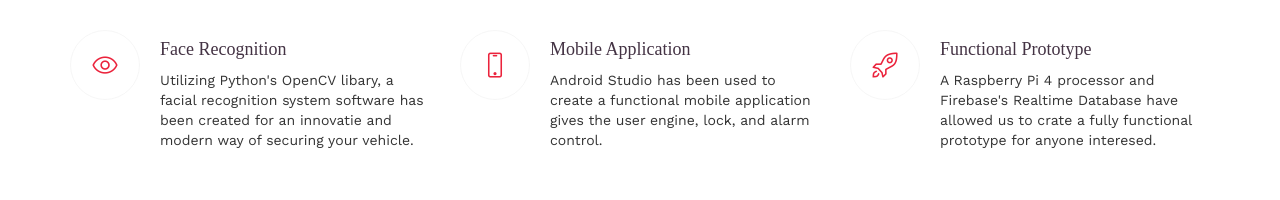
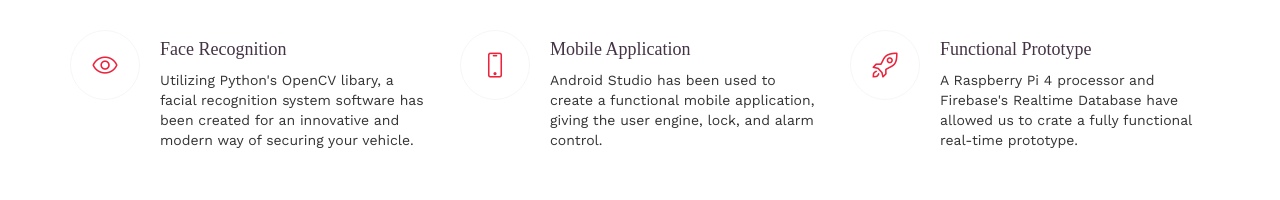
Before and after one commit to sherm048/sherm048.github.io, a plain HTML site: page index.html in a window 1280 px wide. Shown: the part 718-918 px from the top of the page. Drawn offline with nearby package versions, Linux system fonts and the light colour scheme; files whose address does not match are found by name; a web font is replaced by a local one.

Commit message:
Grammar and Spelling Updates

```diff
--- a/index.html
+++ b/index.html
@@ -66,7 +66,7 @@
           <div class="feature-text media-body">
             <h4>Face Recognition</h4>
             <p class="feature-detail">Utilizing Python's OpenCV libary, a facial recognition system software
-            has been created for an innovatie and modern way of securing your vehicle.</p>
+            has been created for an innovative and modern way of securing your vehicle.</p>
           </div>
         </div>
       </div>
@@ -76,7 +76,7 @@
           <div class="feature-text media-body">
             <h4>Mobile Application</h4>
             <p class="feature-detail">Android Studio has been used to create a functional mobile
-            application gives the user engine, lock, and alarm control. </p>
+            application, giving the user engine, lock, and alarm control. </p>
           </div>
         </div>
       </div>
@@ -86,7 +86,7 @@
           <div class="feature-text media-body">
             <h4>Functional Prototype</h4>
             <p class="feature-detail">A Raspberry Pi 4 processor and Firebase's Realtime Database have
-              allowed us to crate a fully functional prototype for anyone interesed.
+              allowed us to crate a fully functional real-time prototype.
             </p>
           </div>
         </div>
```
